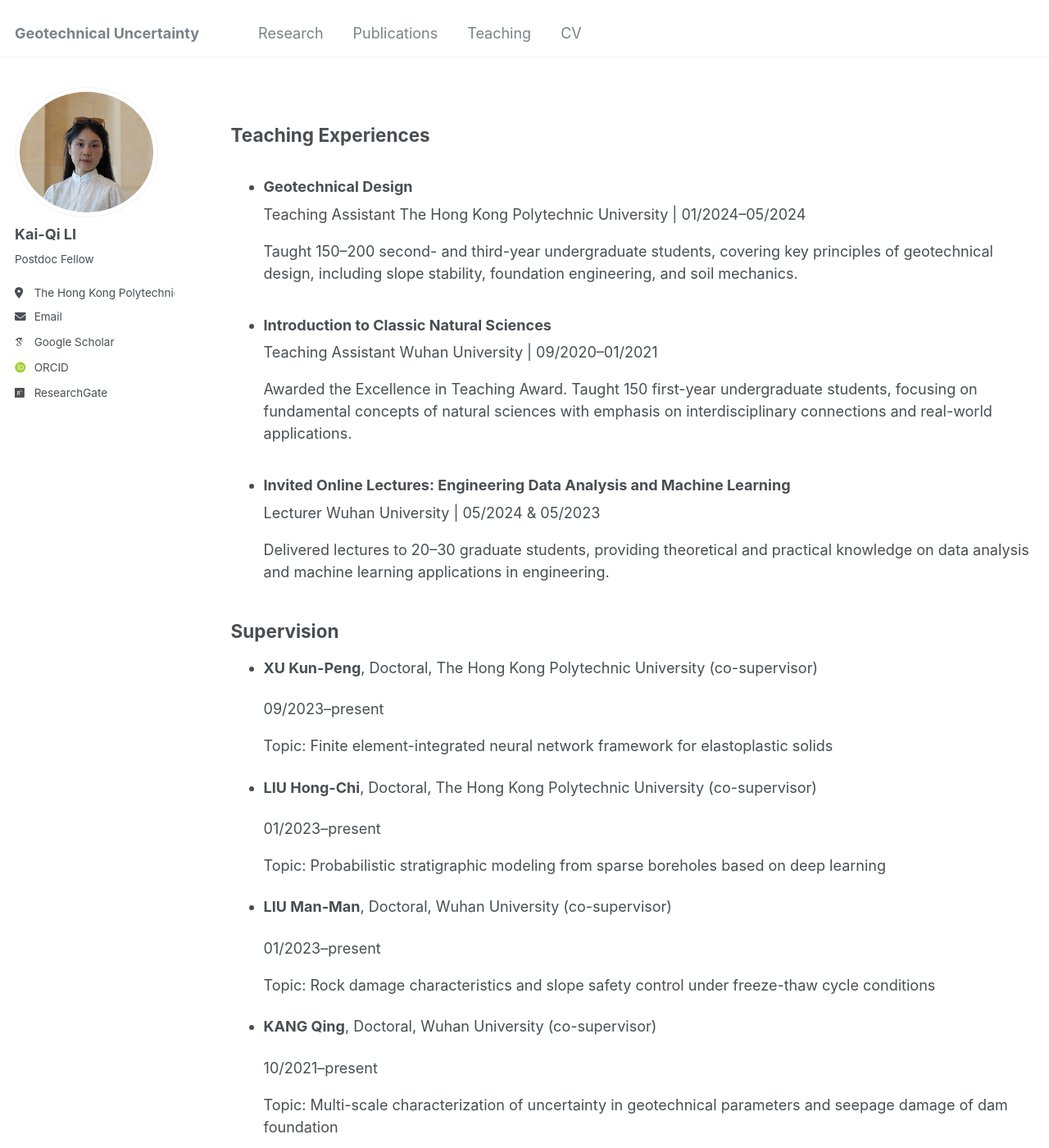
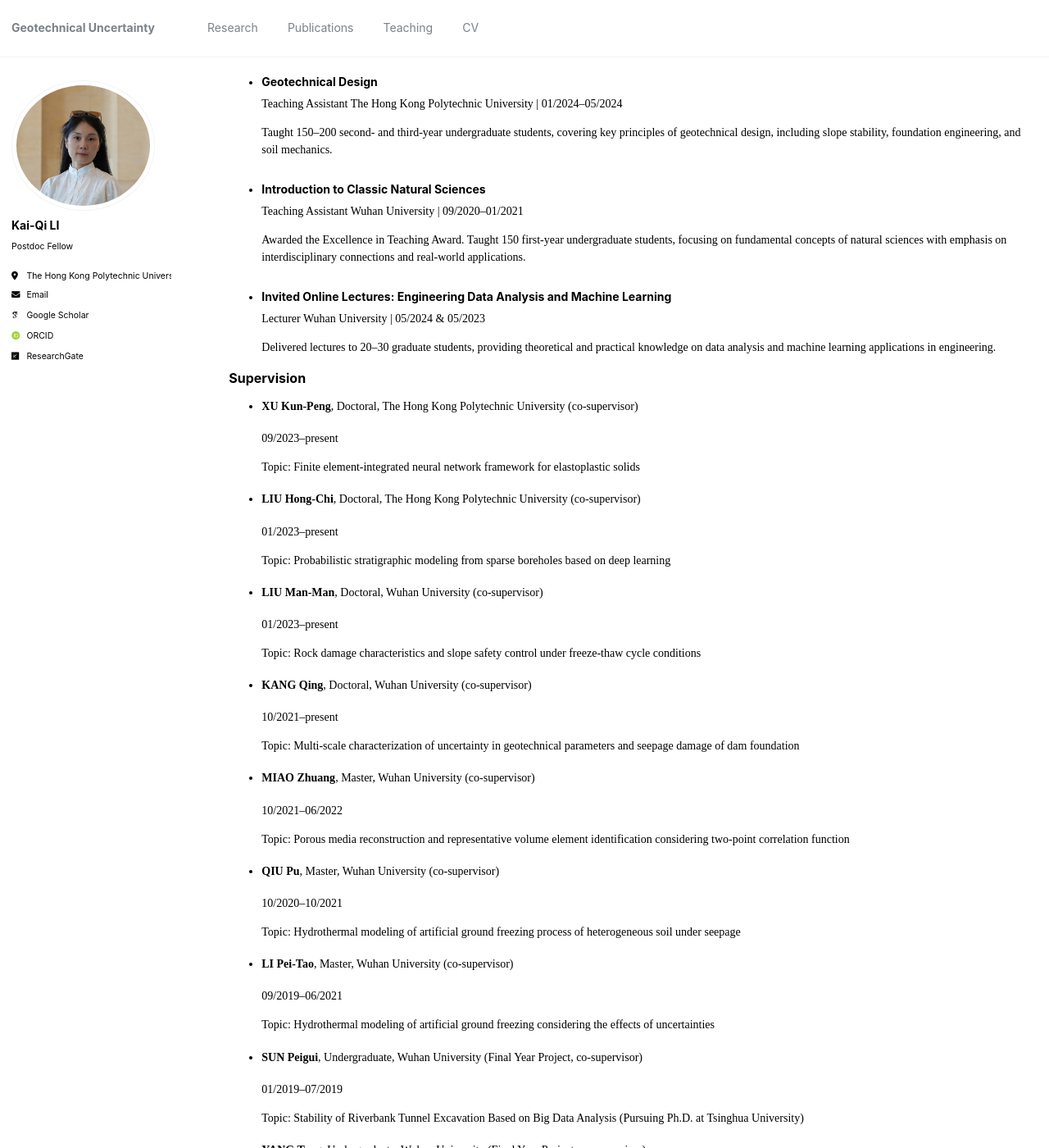
Before and after one commit to kqceeli/kqceeli.github.io, a Jekyll site: the page built from _pages/teaching.html, in a window 1280 px wide and 1400 px high. Shown: the whole window at 82% size. Built offline with Jekyll 4.4.1, drawn with Linux system fonts in a browser that asks for light colours; some web fonts are replaced.

Commit message:
Update teaching.html

```diff
--- a/_pages/teaching.html
+++ b/_pages/teaching.html
@@ -6,6 +6,40 @@ author_profile: true
 
 <!DOCTYPE html>
 <html lang="en">
+    <head>
+    <meta charset="UTF-8">
+    <meta name="viewport" content="width=device-width, initial-scale=1.0">
+    <title>Teaching Experiences</title>
+    <style>
+        /* 全局样式设置，简洁学术风格 */
+        body {
+            font-family: 'Times New Roman', serif;
+            font-size: 14px;  /* 调整为较小的字体，适合学术阅读 */
+            color: #000;
+            margin: 0;
+            padding: 0;
+            line-height: 1.5;
+            background-color: #fff;
+        }
+
+        /* 页面容器 */
+        .container {
+            width: 90%;
+            max-width: 800px;
+            margin: 20px auto;  /* 简单的页面边距 */
+        }
+
+        /* 二级标题 */
+        h2 {
+            font-size: 16px;
+            margin: 15px 0 10px 0;
+            color: #000;
+            text-align: left;  /* 左对齐 */
+        }
+
+    </style>
+</head>
+
 <body>
 <!-- 教学经历部分 -->
 <section>
```
